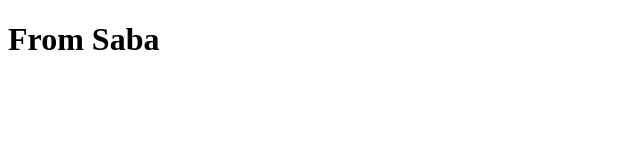
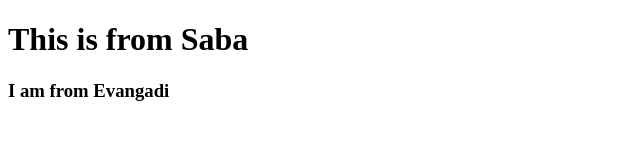
Before and after one commit to sabagebre/gitPractice, a plain HTML site: page pages/index.html in a window 1280 px wide. Shown: the whole page, without its empty margins (0-640 px from the left). Drawn offline with Linux system fonts and the light colour scheme.

Commit message:
update index.html file

```diff
--- a/pages/index.html
+++ b/pages/index.html
@@ -6,6 +6,7 @@
     <title>Git Practice</title>
 </head>
 <body>
-   <h1>From Saba</h1>
+   <h1>This is from Saba</h1>
+   <h3>I am from Evangadi</h3>
 </body>
 </html>
```
